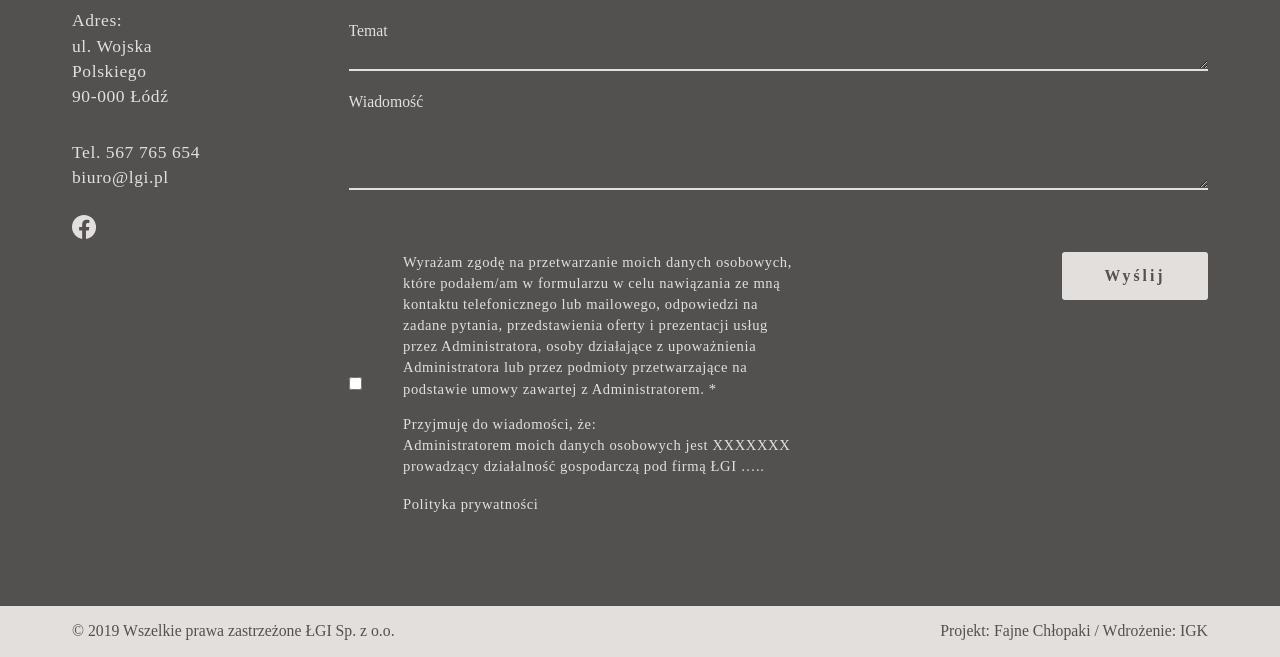
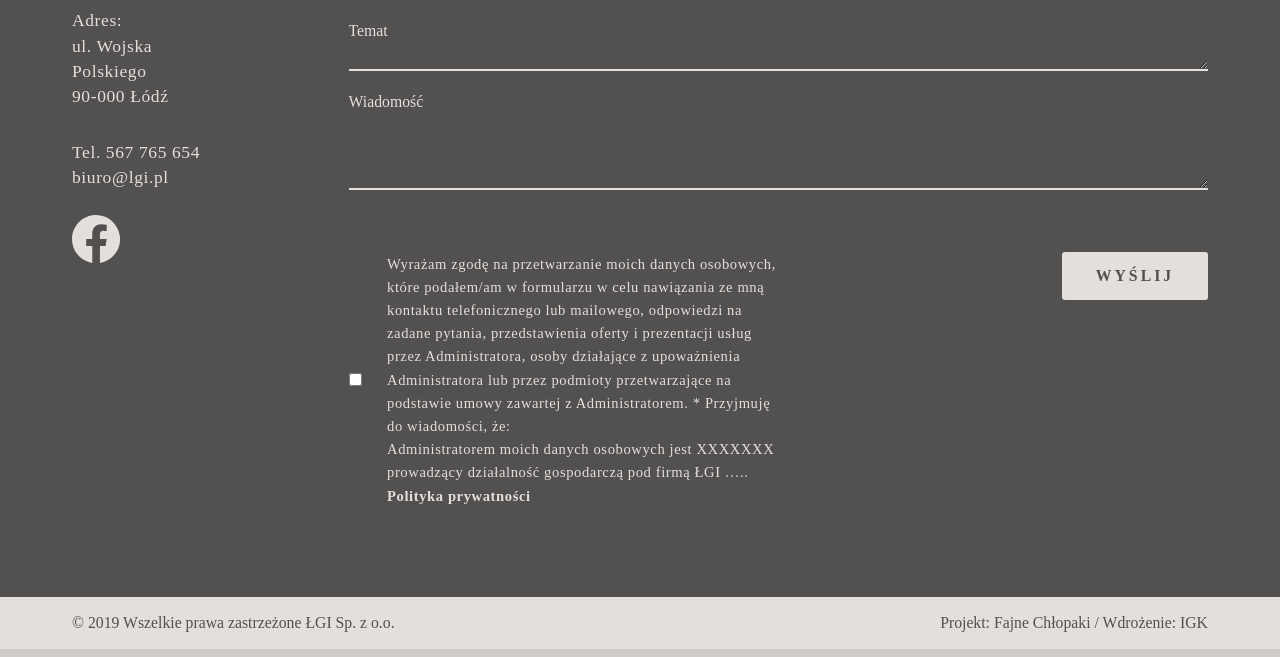
Before and after one commit to bsopecki/lgi-website-vol2, a website: page index.html in a window 1280 px wide. Shown: the part 10622-11279 px from the top of the page. Drawn offline with nearby package versions, Linux system fonts and the light colour scheme; a web font is replaced by a local one.

Commit message:
modify form inputs

```diff
--- a/index.html
+++ b/index.html
@@ -341,21 +341,20 @@
                         </div>
                         <div class="form__confirm">
                             <div class="form__rodo">
-                                <input class="form__checkbox" type="checkbox" name="confirm">
+                                <input class="form__checkbox" type="checkbox" name="confirm" id="check">
                                 <div class="form__text">
-                                    <p class="form__description">
-                                        Wyrażam zgodę na przetwarzanie moich danych osobowych,
+                                    <label class="form__description" for="check">Wyrażam zgodę na przetwarzanie moich danych osobowych,
                                             które
                                             podałem/am w formularzu w celu nawiązania ze mną kontaktu telefonicznego lub
                                             mailowego, odpowiedzi na zadane pytania, przedstawienia oferty i prezentacji
                                             usług
                                             przez Administratora, osoby działające z upoważnienia Administratora lub przez
                                             podmioty przetwarzające na podstawie umowy zawartej z Administratorem. *
-                                    </p>
-                                    <p class="form__description">Przyjmuję do wiadomości, że:<br>
+                                    </label>
+                                    <label class="form__description" for="check">Przyjmuję do wiadomości, że:<br>
                                         Administratorem moich danych osobowych jest XXXXXXX prowadzący działalność
                                         gospodarczą pod firmą ŁGI …..
-                                    </p>
+                                    </label>
                                     <a  rel="nofollow" href="polityka-cookies.html" class="form__link">Polityka prywatności</a>
                                 </div>
                             </div>
--- a/sass/blocks/_form.scss
+++ b/sass/blocks/_form.scss
@@ -81,13 +81,13 @@
 
   &__text {
     @include cssLock("max-width", 360, 1920, ($gutter_num*36, $gutter_num*59));
-    @include cssLock("margin-left", 360, 1920, ($gutter_num*4, $gutter_num*6));
+    @include cssLock("margin-left", 360, 1920, ($gutter_num*2, $gutter_num*4));
   }
 
   &__description {
     @extend .article;
 
-    @include cssLock("margin-bottom", 360, 1920, ($gutter_num*1.5, $gutter_num*2));
+    @include cssLock("margin-bottom", 360, 1920, ($gutter_num*1.5, $gutter_num*4));
 
     font-family: font-family(texts);
     color: $light;
@@ -107,6 +107,7 @@
     border: none;
     border-radius: $gutter*0.375;
     letter-spacing: $gutter*0.375;
+    text-transform: uppercase;
 
     &:hover {
       background-color: $special;
@@ -123,6 +124,7 @@
     font-family: font-family(texts);
     color: $light;
     letter-spacing: $gutter*0.075;
+    font-weight: 800;
 
     &:hover {
       color: $special;
--- a/sass/blocks/_menu.scss
+++ b/sass/blocks/_menu.scss
@@ -23,8 +23,8 @@
    }
 
    &__icon {
-       width: $gutter*2;
-       height: $gutter*2;
+       width: $gutter*3;
+       height: $gutter*3;
        color: $slider;
    }
 }
--- a/sass/layouts/_footer.scss
+++ b/sass/layouts/_footer.scss
@@ -68,8 +68,8 @@
   }
 
   &__icon {
-    width: $gutter*3;
-    height: $gutter*3;
+    width: $gutter*6;
+    height: $gutter*6;
     margin-top: $gutter*3;
   }
 }
```
Also changed, not shown: css/style.css, css/style.prefixed.css. Lines whose indentation alone changed are shown as unchanged.
